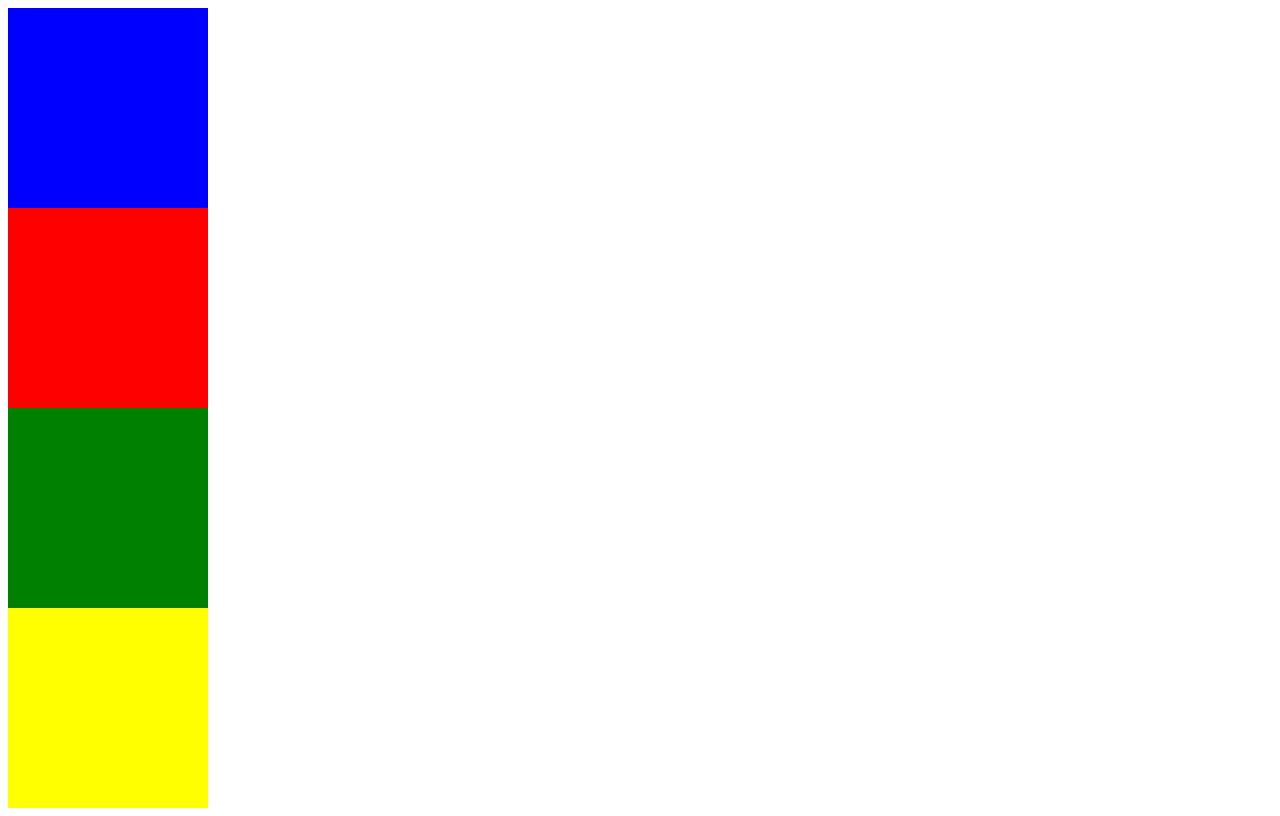
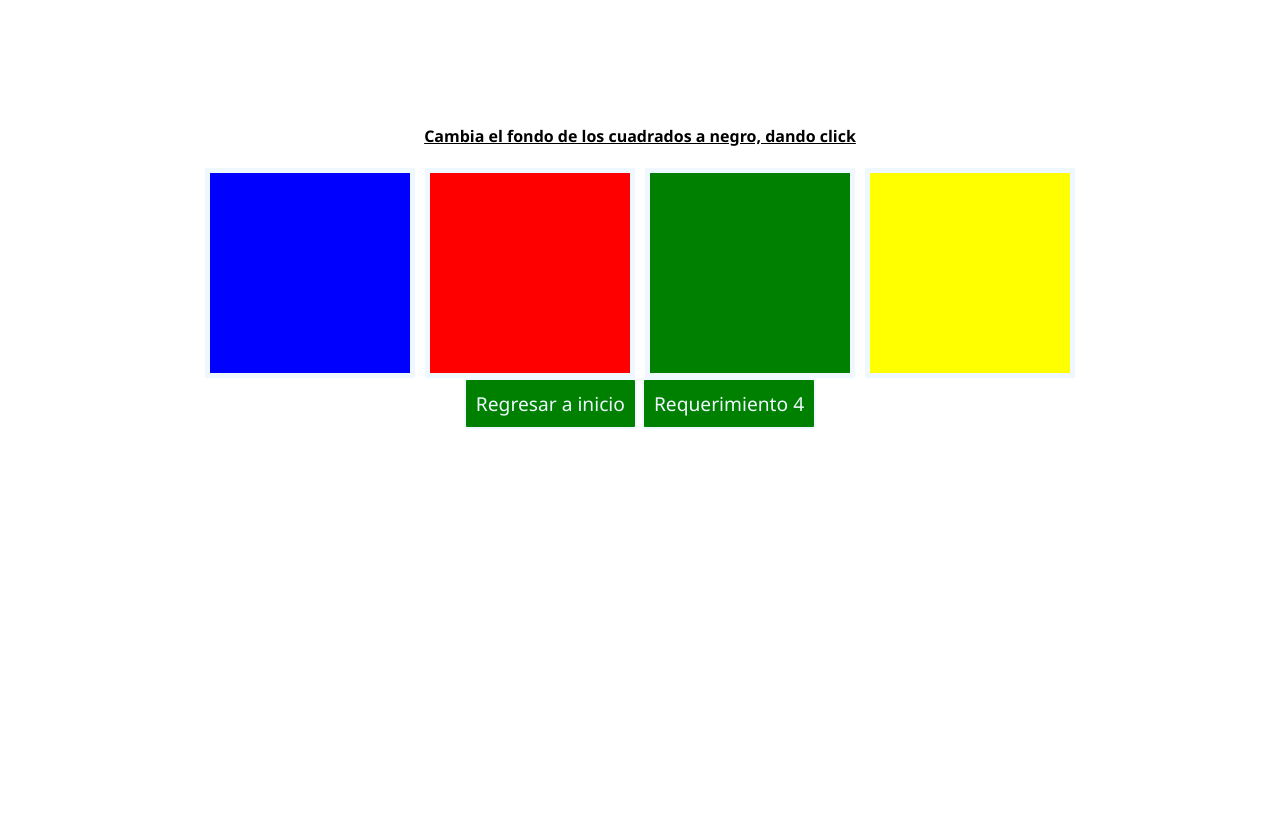
Before and after one commit to geoquimica-gomez/desafio13Funciones, a plain HTML site: page 4_colores.html in a window 1280 px wide. Drawn offline with Linux system fonts and the light colour scheme.

Commit message:
requerimiento 3 listo

```diff
--- a/4_colores.html
+++ b/4_colores.html
@@ -7,12 +7,17 @@
     <title>Pintar a negro</title>
 </head>
 <body>
-    <div>
+    <h4>Cambia el fondo de los cuadrados a negro, dando click</h4>
+    <div class="app2">
         <div id="div1" style="background-color: blue; width: 200px; height: 200px;"></div>
         <div id="div2" style="background-color: red; width: 200px; height: 200px;"></div>
         <div id="div3" style="background-color: green; width: 200px; height: 200px;"></div>
         <div id="div4" style="background-color: yellow; width: 200px; height: 200px;"></div>
     </div>
+    <div class="links">
+        <a href="./index.html">Regresar a inicio</a>
+        <a href="./4_colores2.html">Requerimiento 4</a>
+    </div>
     <script src="./assets/js/script2.js"></script>
 </body>
 </html>
--- a/assets/css/style.css
+++ b/assets/css/style.css
@@ -30,15 +30,58 @@ body {
     margin-right: 5px;
 }
 
+.text-r2 {
+    font-size: 3rem;
+    text-align: center;
+    font-weight: 600;
+}
+
 #ele1 {
     width: 425px;
     height: 300px;
     border: 2px solid aliceblue;
     border-radius: 10px;
     margin: 25px auto;
+    cursor: pointer;
 }
 
 h4 {
     text-align: center;
     margin-top: 125px;
+    text-decoration: underline;
 }
+
+.app2 {
+    display: flex;
+    flex-wrap: wrap;
+    gap: 10px;
+    justify-content: center;
+}
+
+#div1, #div2, #div3, #div4 {
+    cursor: pointer;
+    border: 5px solid aliceblue;
+}
+
+.links {
+    display: flex;
+    flex-wrap: wrap;
+    gap: 5px;
+    justify-content: center;
+}
+
+.links a {
+    text-decoration: none;
+    padding: 10px;
+    border: 2px solid aliceblue;
+    cursor: pointer;
+    background-color: green;
+    font-size: 1.2rem;
+    color: aliceblue;
+    border-radius: 3px;
+}
+
+.links a:hover {
+    color: green;
+    background-color: aliceblue;
+}
--- a/assets/js/1_funcion.js
+++ b/assets/js/1_funcion.js
@@ -6,6 +6,6 @@ return a+b+c
 
 // Función de expresión
 
-const example = function (a, b, c) {
+const example1 = function (a, b, c) {
     return a+b+c
 }
--- a/assets/js/script2.js
+++ b/assets/js/script2.js
@@ -1,6 +1,6 @@
 function changeBlack(elementId) {
-    let elemento = document.getElementById(elementId);
-    elemento.style.backgroundColor = 'black';
+    const element = document.getElementById(elementId);
+    element.style.backgroundColor = 'black';
 }
 
 ['div1', 'div2', 'div3', 'div4'].forEach(id => {
```
Also changed, not shown: 4_colores2.html (+4 -0 lines), pintar.html (+5 -1 lines), 1 other file.
